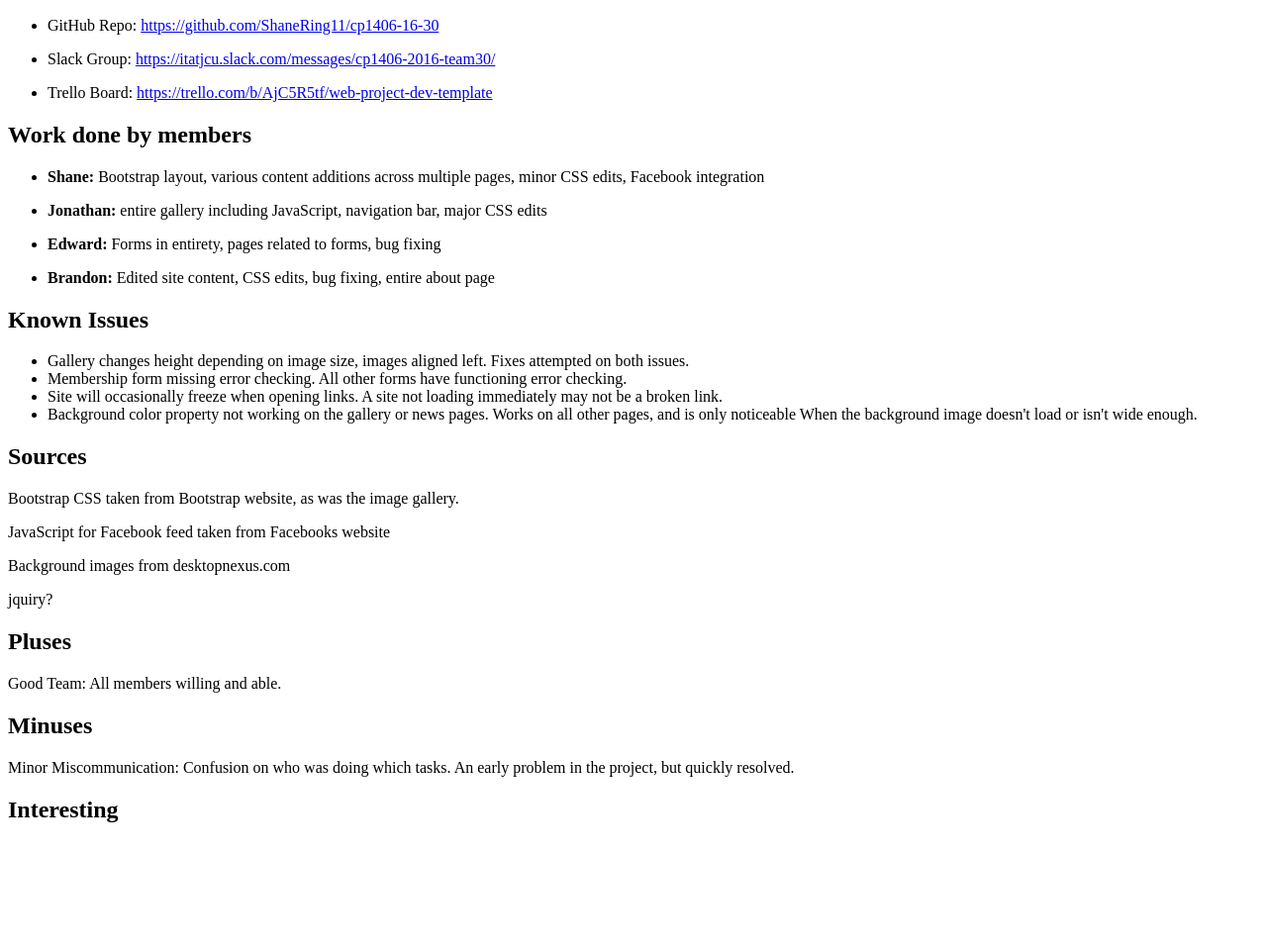
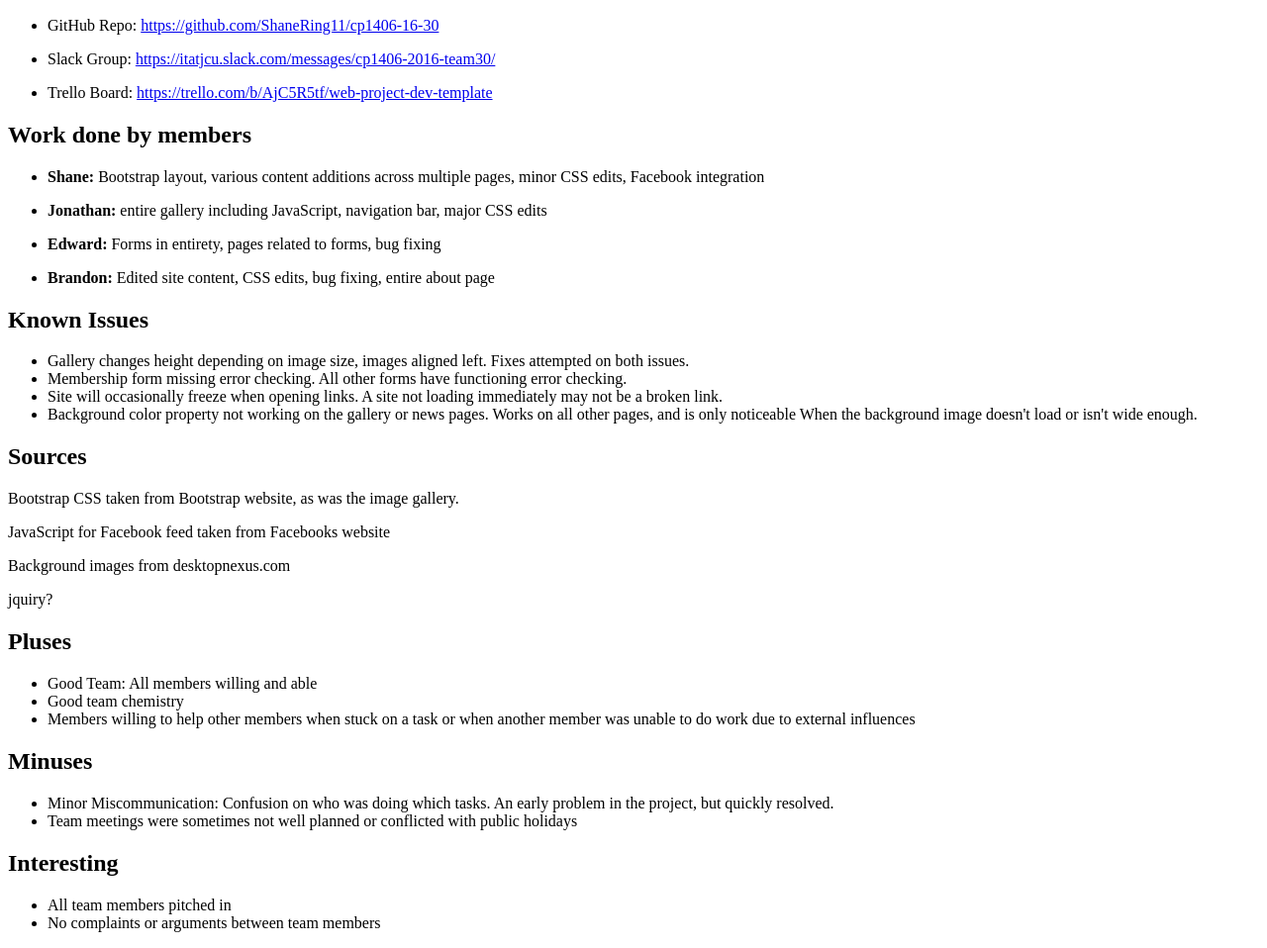
Before and after one commit to ShaneRing11/cp1406-16-30, a plain HTML site: page report.html in a window 1280 px wide. Shown: the part 110-1068 px from the top of the page at 99% size. Before the commit the page ends 962 px from the top, so only its background shows below. Drawn offline with Linux system fonts and the light colour scheme.

Commit message:
Add files via upload

```diff
--- a/report.html
+++ b/report.html
@@ -32,10 +32,20 @@
 <p>Background images from desktopnexus.com</p>
 <p>jquiry?</p>
 <h2>Pluses</h2>
-<p>Good Team: All members willing and able.</p>
+<ul>
+  <li>Good Team: All members willing and able</li>
+  <li>Good team chemistry</li>
+  <li>Members willing to help other members when stuck on a task or when another member was unable to do work due to external influences</li>
+</ul>
 <h2>Minuses</h2>
-<p>Minor Miscommunication: Confusion on who was doing which tasks. An early problem in the project, but quickly resolved.</p>
+<ul>
+  <li>Minor Miscommunication: Confusion on who was doing which tasks. An early problem in the project, but quickly resolved.</li>
+  <li>Team meetings were sometimes not well planned or conflicted with public holidays</li>
+</ul>
 <h2>Interesting</h2>
-<p></p>
+<ul>
+  <li>All team members pitched in</li>
+  <li>No complaints or arguments between team members</li>
+</ul>
 </body>
 </html>
```
Also changed, not shown: 1 other file.
